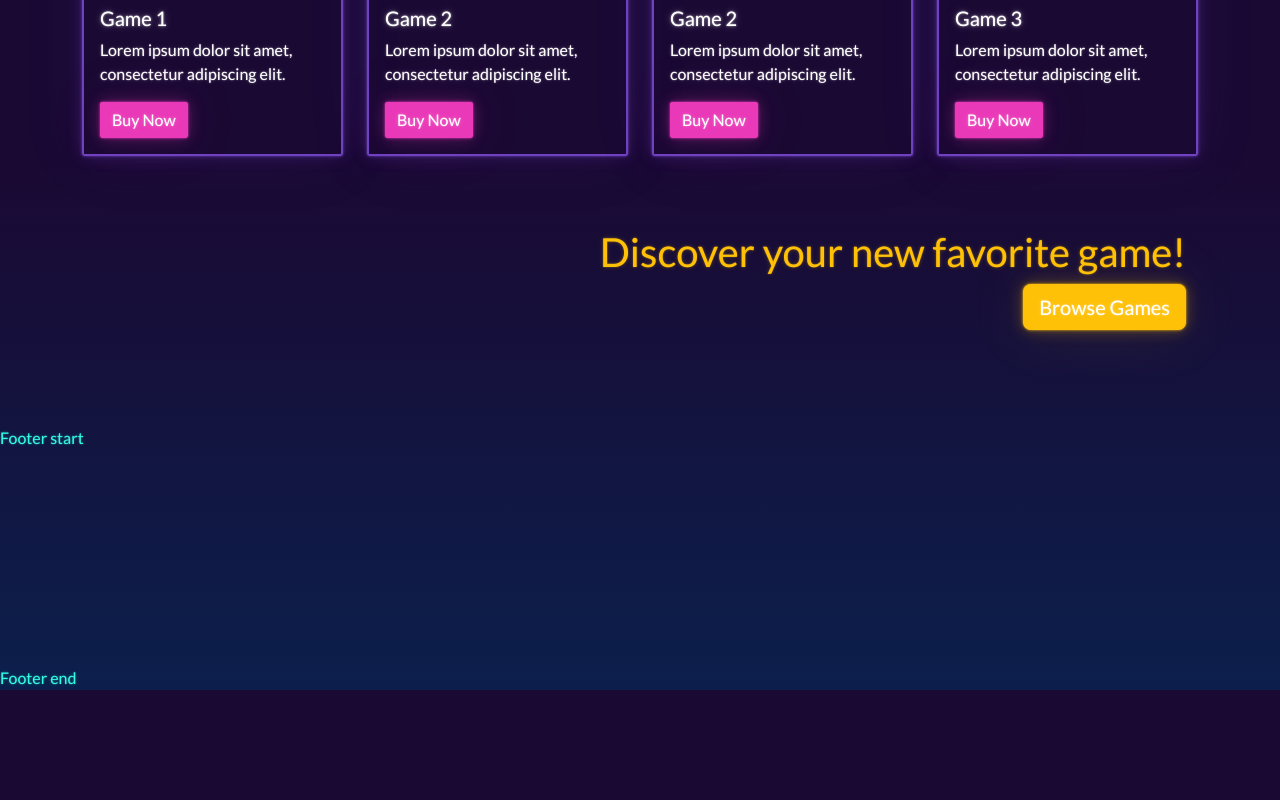
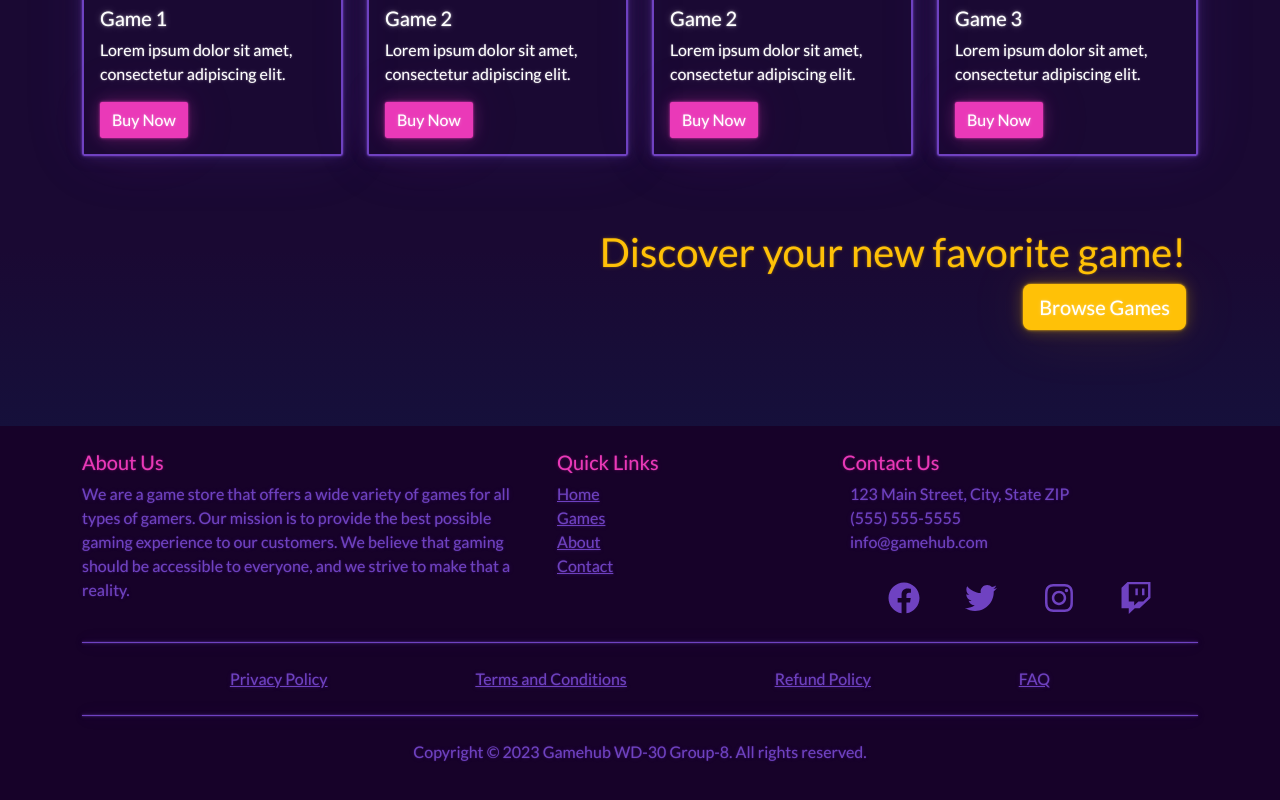
Before and after one commit to maryjanesalem/kodego-capstone-draft, a React (Vite) app: page / in a window 1280 px wide. Shown: the part 1963-2763 px from the top of the page. Before the commit the page ends 2653 px from the top, so only its background shows below. Built offline with nearby package versions, Linux system fonts and the light colour scheme.

Commit message:
footer done

```diff
--- a/src/components/Footer.jsx
+++ b/src/components/Footer.jsx
@@ -1,18 +1,133 @@
-
+import { Link } from "react-router-dom";
+import { FaFacebook, FaTwitter, FaInstagram, FaTwitch } from 'react-icons/fa';
 
 const Footer = () => {
-    return (
-        <div>Footer start
-            <br /><br /><br /><br /><br /><br /><br /><br /><br /><br />
+  return (
+    <div>
+      <footer className="bg-dark text-primary py-4">
+        <div className="container">
+          <div className="row">
+            <div className="col-md-5 mb-3 mb-md-0">
+              <h5 className="text-secondary">About Us</h5>
+              <p>
+                We are a game store that offers a wide variety of games for all
+                types of gamers. Our mission is to provide the best possible
+                gaming experience to our customers. We believe that gaming
+                should be accessible to everyone, and we strive to make that a
+                reality.
+              </p>
+            </div>
+            <div className="col-md-3 mb-3 mb-md-0">
+              <h5 className="text-secondary">Quick Links</h5>
+              <ul className="list-unstyled">
+                <li>
+                  <Link className="text-primary" to="/">
+                    Home
+                  </Link>
+                </li>
+                <li>
+                  <Link className="text-primary" to="/">
+                    Games
+                  </Link>
+                </li>
+                <li>
+                  <Link className="text-primary" to="/">
+                    About
+                  </Link>
+                </li>
+                <li>
+                  <Link className="text-primary" to="/">
+                    Contact
+                  </Link>
+                </li>
+              </ul>
+            </div>
+            <div className="col-md-4">
+              <div className="row">
+                <h5 className="text-secondary">Contact Us</h5>
+                <ul className="list-unstyled">
+                  <li>
+                    <i className="bi bi-geo-alt-fill me-2"></i>123 Main Street,
+                    City, State ZIP
+                  </li>
+                  <li>
+                    <i className="bi bi-telephone-fill me-2"></i>(555) 555-5555
+                  </li>
+                  <li>
+                    <i className="bi bi-envelope-fill me-2"></i>info@gamehub.com
+                  </li>
+                </ul>
+              </div>
+              <div className="row">
+                <ul className="list-unstyled d-flex flex-wrap justify-content-evenly fs-2 mb-0">
+                  <li>
+                    <Link to="/" className="text-primary">
+                      <FaFacebook></FaFacebook>
+                    </Link>
+                  </li>
+                  <li>
+                    <Link to="/"  className="text-primary">
+                        <FaTwitter></FaTwitter>
+                    </Link>
+                  </li>
+                  <li>
+                    <Link to="/"  className="text-primary">
+                        <FaInstagram></FaInstagram>
+                    </Link>
+                  </li>
+                  <li>
+                    <Link to="/"  className="text-primary">
+                      <FaTwitch></FaTwitch>
+                    </Link>
+                  </li>
+                </ul>
+              </div>
+            </div>
+          </div>
+          <hr className="my-4" />
+          <div className="row">
+            <div>
+              <ul className="list-unstyled d-flex flex-wrap justify-content-evenly mb-0">
+                <li>
+                  <Link className="text-primary" to="/">
+                    Privacy Policy
+                  </Link>
+                </li>
+                <li>
+                  <Link className="text-primary" to="/">
+                    Terms and Conditions
+                  </Link>
+                </li>
+                <li>
+                  <Link className="text-primary" to="/">
+                    Refund Policy
+                  </Link>
+                </li>
+                <li>
+                  <Link className="text-primary" to="/">
+                    FAQ
+                  </Link>
+                </li>
+              </ul>
+            </div>
+            {/* <div className="col-md-6">
 
-            Footer end
+                        </div> */}
+          </div>
+          <hr className="my-4" />
+          <div className="row">
+            <div className="col-md-12">
+              <p className="text-center text-primary">
+                Copyright &copy; 2023 Gamehub WD-30 Group-8. All rights
+                reserved.
+              </p>
+            </div>
+          </div>
+        </div>
+      </footer>
 
+    </div>
+  );
+};
 
-
-
-
-        </div>
-    )
-}
-
-export default Footer
+export default Footer;
```
